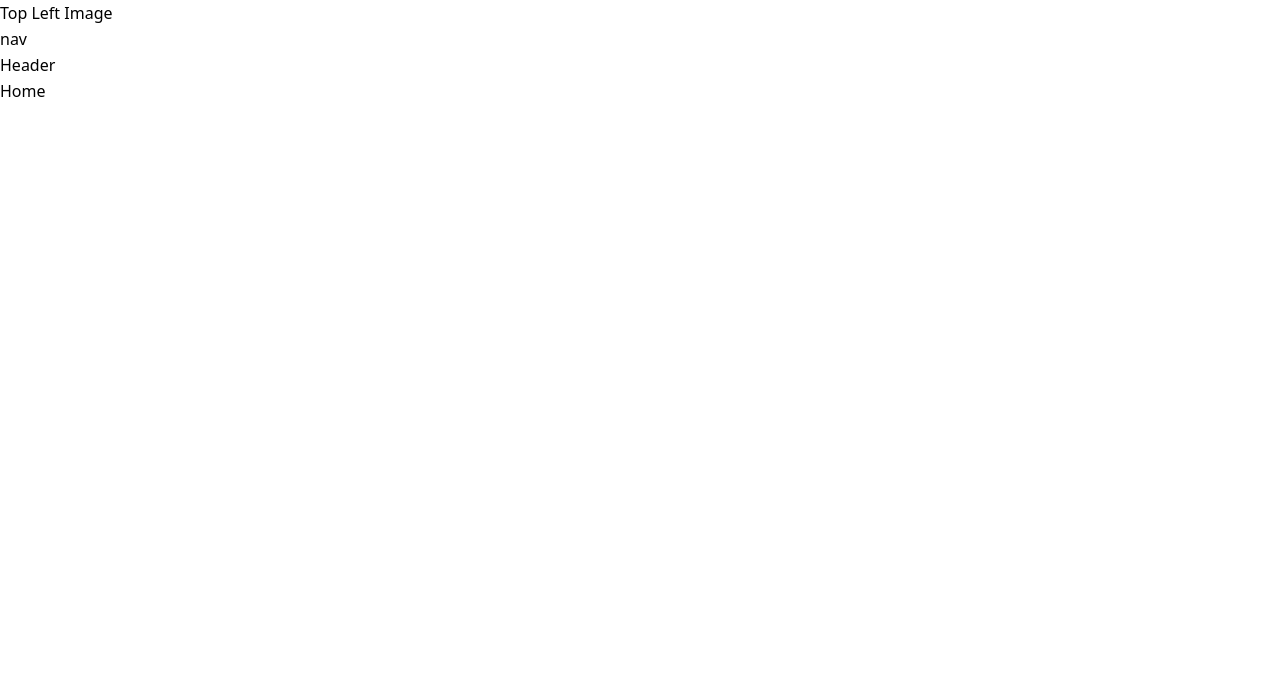
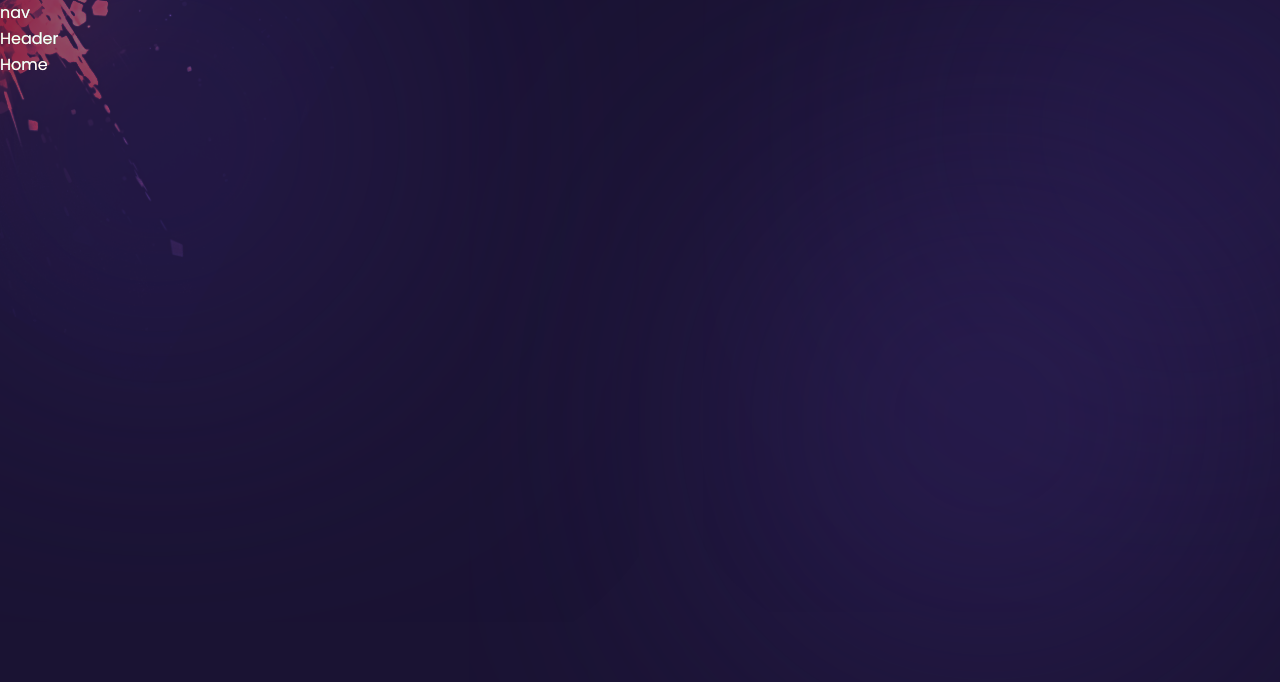
Before and after one commit to mzazakeith/portefeuille, a Next.js app: page / in a window 1280 px wide. Shown: the top 682 px of the page. Built offline with nearby package versions, Linux system fonts and the light colour scheme.

Commit message:
Initial layout

```diff
--- a/components/Layout.js
+++ b/components/Layout.js
@@ -12,7 +12,7 @@
 
 const Layout = ({children}) => {
   return(
-      <div className={`page bg-cover bg-no-repeat ${poppins.variable}`}>
+      <div className={`page bg-site text-white bg-cover bg-no-repeat ${poppins.variable} font-poppins relative`}>
         <TopLeftImg/>
         <Nav/>
         <Header/>
--- a/components/TopLeftImg.js
+++ b/components/TopLeftImg.js
@@ -1,5 +1,14 @@
+import Image from "next/image";
+import {useRouter} from "next/router";
+
 const TopLeftImg = () => {
-  return <div>Top Left Image</div>;
+    const router = useRouter();
+
+  return (
+      <div className='absolute left-0 top-0 mix-blend-color-dodge z-10 w-[200px] xl:w-[400px] opacity-50'>
+        <Image src={`${router.basePath}/top-left-img.png`} width={400} height={400} alt=''/>
+      </div>
+  );
 };
 
 export default TopLeftImg;
--- a/next.config.js
+++ b/next.config.js
@@ -4,6 +4,9 @@
   output: "export",
   reactStrictMode: true,
   swcMinify: true,
+  images: {
+    unoptimized: true,
+  },
 }
 
 module.exports = nextConfig
--- a/tailwind.config.js
+++ b/tailwind.config.js
@@ -27,10 +27,10 @@
         accent: '#F13024',
       },
       backgroundImage: {
-        explosion: 'url("/bg-explosion.png")',
-        circles: 'url("/bg-circles.png")',
-        circleStar: 'url("/circle-star.svg")',
-        site: 'url("/site-bg.svg")',
+        explosion: 'url("/portefeuille/bg-explosion.png")',
+        circles: 'url("/portefeuille/bg-circles.png")',
+        circleStar: 'url("/portefeuille/circle-star.svg")',
+        site: 'url("/portefeuille/site-bg.svg")',
       },
       animation: {
         'spin-slow': 'spin 6s linear infinite',
```
